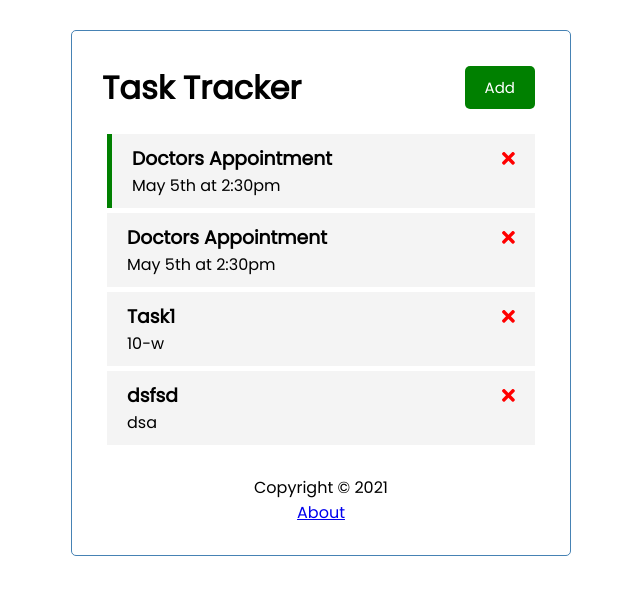
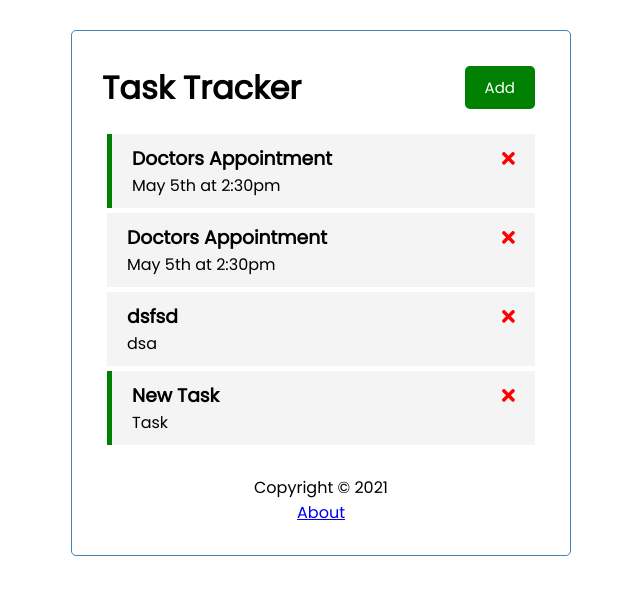
Before and after one commit to artrugh/track-tasks, an Angular app: page / in a window 1280 px wide. Shown: the top 594 px of the page, without its empty margins (319-959 px from the left). Built offline with nearby package versions, Linux system fonts and the light colour scheme; data requests are answered from the project's data file.

Commit message:
impro router

```diff
--- a/db.json
+++ b/db.json
@@ -13,16 +13,16 @@
       "reminder": false
     },
     {
-      "text": "Task1",
-      "day": "10-w",
-      "reminder": false,
-      "id": 6
-    },
-    {
       "text": "dsfsd",
       "day": "dsa",
       "reminder": false,
       "id": 7
+    },
+    {
+      "text": "New Task",
+      "day": "Task",
+      "reminder": true,
+      "id": 8
     }
   ]
 }
--- a/src/app/components/footer/footer.component.html
+++ b/src/app/components/footer/footer.component.html
@@ -1,4 +1,4 @@
 <footer>
   <p>Copyright &copy; 2021</p>
-  <a routerLink="/about">About</a>
+  <a *ngIf="hasRoute('/')" routerLink="/about">About</a>
 </footer>
--- a/src/app/components/footer/footer.component.ts
+++ b/src/app/components/footer/footer.component.ts
@@ -1,15 +1,17 @@
+import { UiService } from 'src/app/services/ui.service';
 import { Component, OnInit } from '@angular/core';
 
 @Component({
   selector: 'app-footer',
   templateUrl: './footer.component.html',
-  styleUrls: ['./footer.component.css']
+  styleUrls: ['./footer.component.css'],
 })
 export class FooterComponent implements OnInit {
+  constructor(private uiService: UiService) {}
 
-  constructor() { }
+  ngOnInit(): void {}
 
-  ngOnInit(): void {
+  hasRoute(route: string) {
+    return this.uiService.hasRoute(route);
   }
-
 }
--- a/src/app/components/header/header.component.ts
+++ b/src/app/components/header/header.component.ts
@@ -1,7 +1,6 @@
 import { Component, OnInit } from '@angular/core';
 import { UiService } from './../../services/ui.service';
 import { Subscription } from 'rxjs';
-import { Router } from '@angular/router';
 
 @Component({
   selector: 'app-header',
@@ -12,7 +11,7 @@ export class HeaderComponent implements OnInit {
   title: string = 'Task Tracker';
   showAddTask!: boolean;
   subscription!: Subscription;
-  constructor(private uiService: UiService, private router: Router) {
+  constructor(private uiService: UiService) {
     this.subscription = this.uiService
       .onToggle()
       .subscribe((v) => (this.showAddTask = v));
@@ -25,6 +24,6 @@ export class HeaderComponent implements OnInit {
   }
 
   hasRoute(route: string) {
-    return this.router.url === route;
+    return this.uiService.hasRoute(route);
   }
 }
--- a/src/app/services/ui.service.ts
+++ b/src/app/services/ui.service.ts
@@ -1,4 +1,5 @@
 import { Injectable } from '@angular/core';
+import { Router } from '@angular/router';
 import { Observable, Subject } from 'rxjs';
 
 @Injectable({
@@ -8,7 +9,7 @@ export class UiService {
   private showAddTask: boolean = false;
   private subject = new Subject<any>();
 
-  constructor() {}
+  constructor(private router: Router) {}
 
   toggleAddTask(): void {
     this.showAddTask = !this.showAddTask;
@@ -18,4 +19,8 @@ export class UiService {
   onToggle(): Observable<any> {
     return this.subject.asObservable();
   }
+
+  hasRoute(route: string) {
+    return this.router.url === route;
+  }
 }
```
